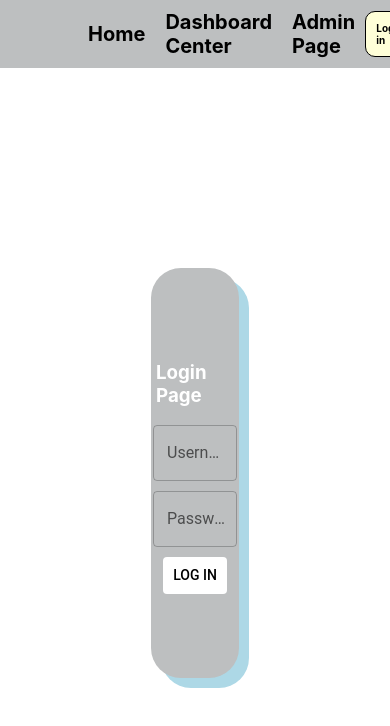
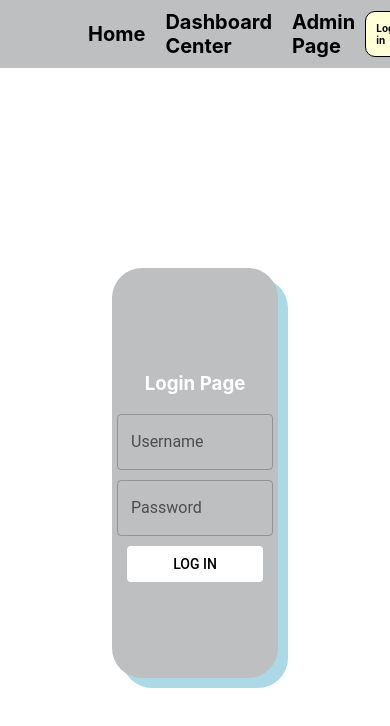
Before and after one commit to Firet/permissions-auth-app, a React (Vite) app: page /login in a window 390 px wide. Shown: the top 726 px of the page. Built offline with nearby package versions, Linux system fonts and the light colour scheme; no server answers.

Commit message:
Increase width in login card and user card to fit in mobile

```diff
--- a/src/components/organisms/Users/UserCard.tsx
+++ b/src/components/organisms/Users/UserCard.tsx
@@ -17,7 +17,7 @@ const StyledCard = styled(Card)`
 	font-weight: 600;
 	align-content: center;
 	text-align: center;
-	width: 20%;
+	width: 30%;
 	height: 100px;
 	margin: 10px;
 	padding: 10px;
--- a/src/components/pages/LoginPage.tsx
+++ b/src/components/pages/LoginPage.tsx
@@ -25,7 +25,7 @@ export default function LoginPage() {
 		background-color: var(--secondary);
 		color: var(--white);
 		min-height: 400px;
-		width: 20%;
+		width: 40%;
 		border-radius: 30px;
 		box-shadow: 10px 10px lightblue;
 		padding: 5px;
```
